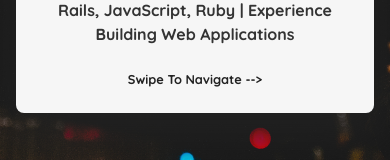
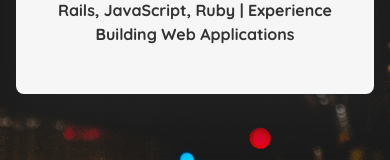
Before and after one commit to gavinsharkey/portfolio, a React (Create React App) app: page / in a window 390 px wide. Shown: the part 476-636 px from the top of the page. Built offline with nearby package versions, Linux system fonts and the light colour scheme.

Commit message:
Remove "swipe to navigate" hint

```diff
--- a/src/Home.js
+++ b/src/Home.js
@@ -23,7 +23,6 @@
         </div>
         <p className="text-center text-lg-left">Software Engineer | Full-Stack Developer | Proficiency in React, Rails, JavaScript, Ruby | Experience Building Web Applications</p>
       </div>
-      <small className="d-inline d-lg-none">{"Swipe To Navigate -->"}</small>
     </div>
   )
 }
```
